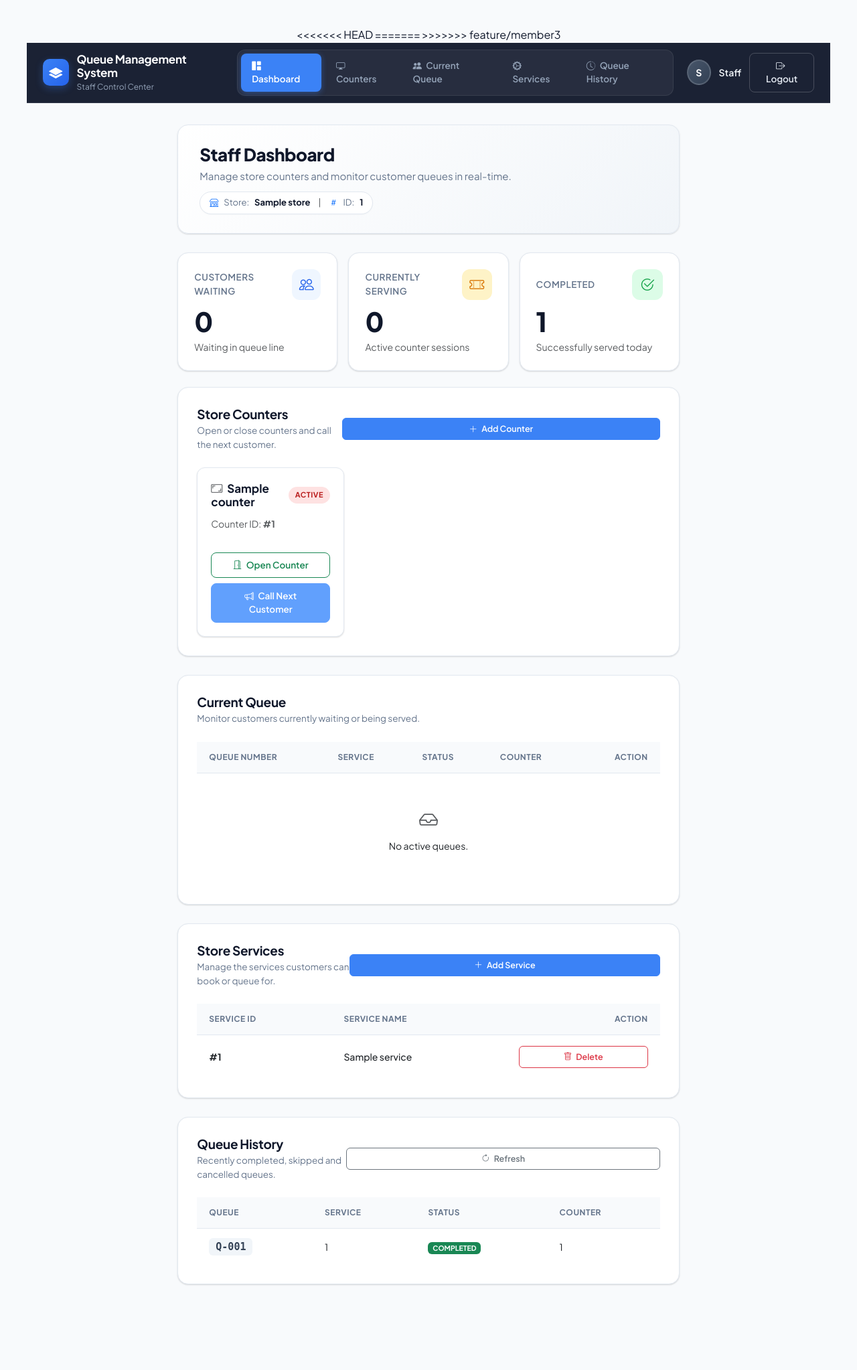
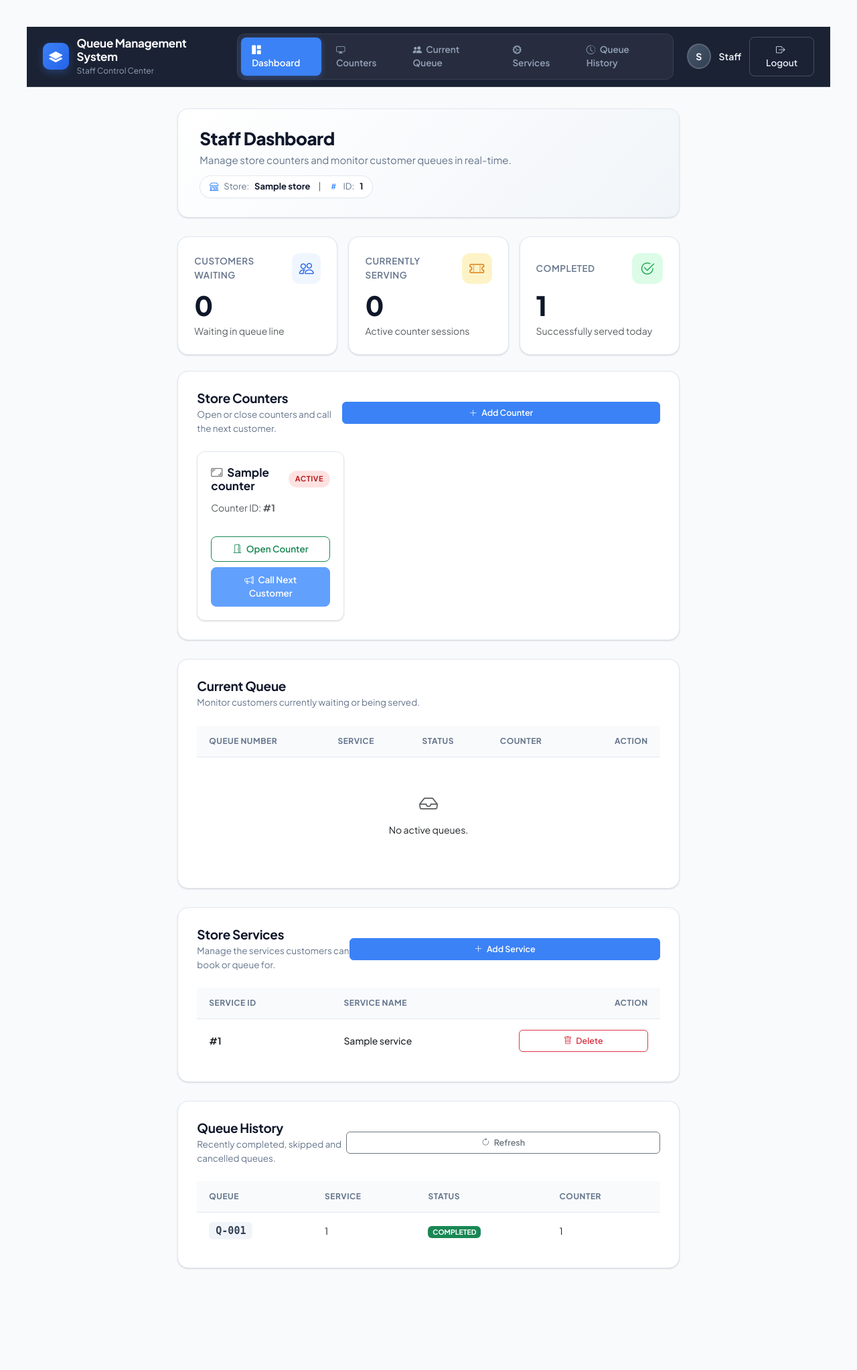
Before and after one commit to khngxuanming-boop/CSP-2620---GROUP-3, a Flask app: template templates/staff_dashboard.html in a window 1280 px wide. Shown: the whole page at 67% size. After the commit the page ends 1895 px from the top, so only its background shows below. Run offline with Flask 3, Linux system fonts and the light colour scheme; the template is opened without the code that fills it: most values are stand-ins (such as "Sample title", 1, 10 or a date in 2020); data that the repository does not hold is empty.

Commit message:
small bug

```diff
--- a/templates/staff_dashboard.html
+++ b/templates/staff_dashboard.html
@@ -7,16 +7,12 @@
 
   <title>Staff Dashboard - Queue Management</title>
 
-<<<<<<< HEAD
-  <!-- Bootstrap -->
-=======
   <!-- Google Fonts -->
   <link rel="preconnect" href="https://fonts.googleapis.com">
   <link rel="preconnect" href="https://fonts.gstatic.com" crossorigin>
   <link href="https://fonts.googleapis.com/css2?family=Plus+Jakarta+Sans:wght@400;500;600;700;800&display=swap" rel="stylesheet">
 
   <!-- Bootstrap 5 & Bootstrap Icons -->
->>>>>>> feature/member3
   <link href="https://cdn.jsdelivr.net/npm/bootstrap@5.3.0/dist/css/bootstrap.min.css" rel="stylesheet" />
   <link rel="stylesheet" href="https://cdn.jsdelivr.net/npm/bootstrap-icons@1.11.1/font/bootstrap-icons.css">
 
```
